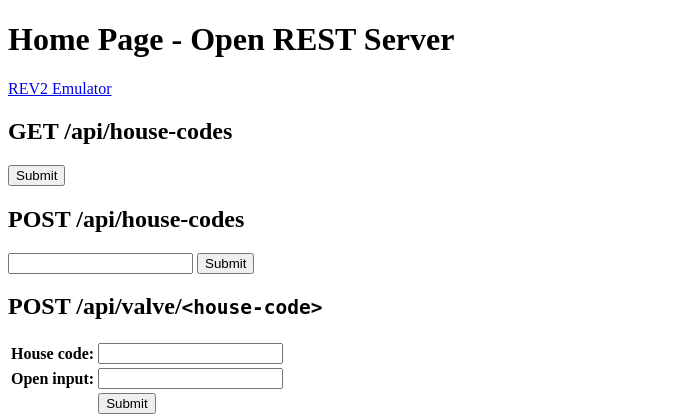
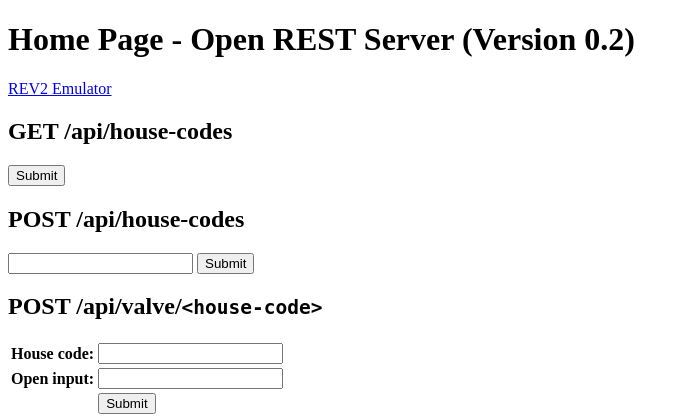
Before and after one commit to brunogirin/ors, a Django app: page / in a window 1280 px wide. Shown: the top 420 px of the page, without its empty margins (0-689 px from the left). Run offline with Django 3.2, Linux system fonts and the light colour scheme.

Commit message:
Added version number to API

```diff
--- a/ors/templates/ors/home.html
+++ b/ors/templates/ors/home.html
@@ -6,7 +6,7 @@
     <script src="{% static "jquery/jquery-1.11.3.min.js" %}"></script>
   </head>
   <body>
-    <h1>Home Page - Open REST Server</h1>
+    <h1>Home Page - Open REST Server (Version 0.2)</h1>
 
     <a href="rev2-emulator">REV2 Emulator</a>
 
@@ -49,24 +49,6 @@
 	</table>
       </form>
     </section>
-    <!-- <section id="id-debug-post-section"> -->
-    <!--   <h2>POST /api/debug</h2> -->
-    <!--   <form action="/api/debug" method="POST"> {% csrf_token %} -->
-    <!-- 	<table> -->
-    <!-- 	  <tr><td><label for="id-state-input">State:</label></td><td><input id="id-state-input" type="text" name="state" /></td></tr> -->
-    <!-- 	  <tr><td></td><td><input type="submit" value="Submit" /></td></tr> -->
-    <!-- 	</table> -->
-    <!--   </form> -->
-    <!-- </section> -->
-
-    <!-- <section id="id-debug-get-section"> -->
-    <!--   <h2>GET /api/debug</h2> -->
-    <!--   <form action="/api/debug" method="GET"> -->
-    <!-- 	<table> -->
-    <!-- 	  <tr><td><input type="submit" value="Submit" /></td></tr> -->
-    <!-- 	</table> -->
-    <!--   </form> -->
-    <!-- </section> -->
 
     <section id="id-led-section">
       <h2>POST /api/led/<code>&lthouse-code&gt</code></h2>
@@ -94,14 +76,6 @@
 	  </tr>
 	</table>
       </form>
-      <!-- <form action="/led/house-code" method="POST"> {% csrf_token %} -->
-      <!-- 	<table> -->
-      <!-- 	  <tr><td><label for="id-house-code-input">House Code:</label></td><td><input id="id-house-code-input" type="text" name="house-code" /></td></tr> -->
-      <!-- 	  <tr><td><label for="id-colour-input">Colour:</label></td><td><input id="id-colour-input" type="text"  name="colour" /></td></tr> -->
-      <!-- 	  <tr><td><label for="id-flash-input">Flash:</label></td><td><input id="id-flash-input" type="text"  name="flash" /></td></tr> -->
-      <!-- 	  <tr><td></td><td><input type="submit" value="Submit" /></td></tr> -->
-      <!-- 	</table> -->
-      <!-- </form> -->
     </section>
 
     <section id="id-status-section">
```
